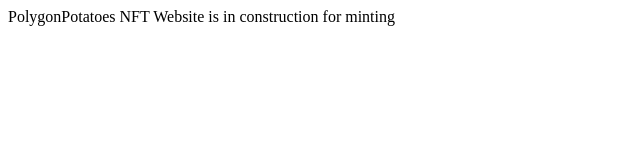
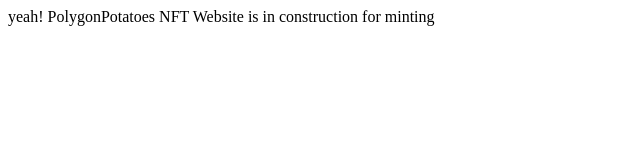
Before and after one commit to PolygonPotatoesNFT/PolygonPotatoesNFT, a plain HTML site: page index.html in a window 1280 px wide. Shown: the whole page, without its empty margins (0-640 px from the left). Drawn offline with Linux system fonts and the light colour scheme.

Commit message:
Update index.html

```diff
--- a/index.html
+++ b/index.html
@@ -5,7 +5,7 @@
 </head>
 <body>
 
-	PolygonPotatoes NFT Website is in construction for minting
+	yeah! PolygonPotatoes NFT Website is in construction for minting
 
 </body>
 </html>
```
